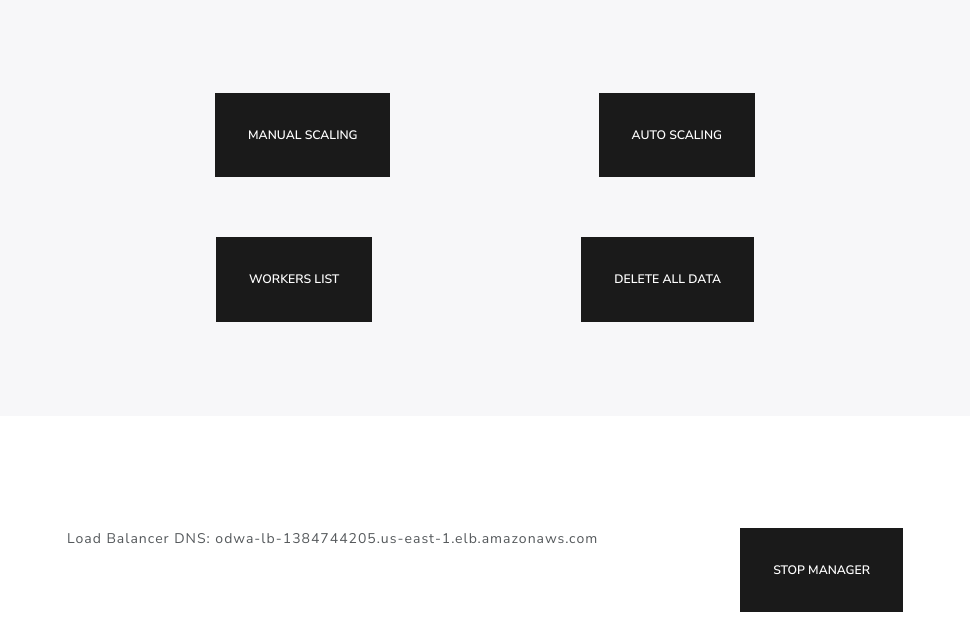
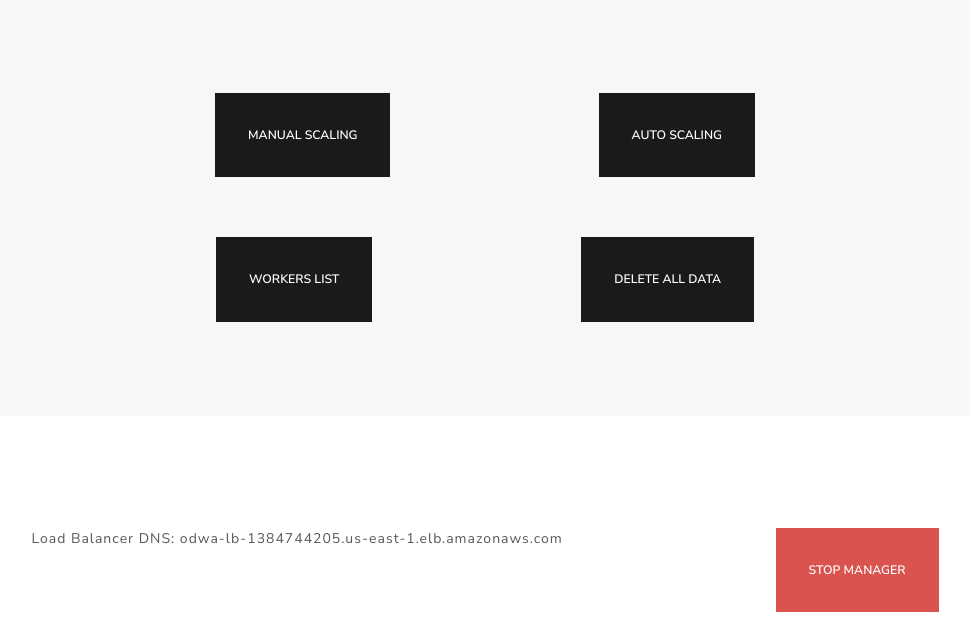
Before and after one commit to pcheng11/ODWA-MANAGER, a Flask app: page /panel/ in a window 1280 px wide. Shown: the part 271-913 px from the top of the page, without its empty margins (155-1125 px from the left). Run offline with Flask 2, Linux system fonts and the light colour scheme; data that the repository does not hold is empty; parts of the project's set-up code (start-up, migrations or seed data) failed here and were passed over; some libraries are stand-ins or nearby versions.

Commit message:
refactor code

```diff
--- a/src/templates/panel.html
+++ b/src/templates/panel.html
@@ -58,10 +58,10 @@
         </div>
     </div>
 
-    <div style="display: flex; flex-direction:row; justify-content: space-evenly; padding: 30px;">
+    <div style="display: flex; flex-direction:row; justify-content: space-around; padding: 30px;">
         <p>Load Balancer DNS: odwa-lb-1384744205.us-east-1.elb.amazonaws.com</p>
         <form action="{{url_for('panel.stop_manager')}}" method='post'>
-            <button type="submit" class="btn btn-lg btn-primary">STOP MANAGER</button>
+            <button type="submit" class="btn btn-lg btn-danger">STOP MANAGER</button>
         </form>
     </div>
 
```
